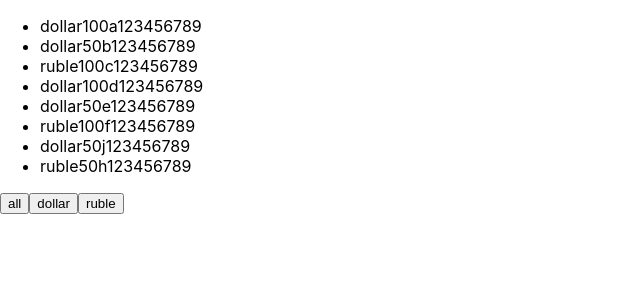
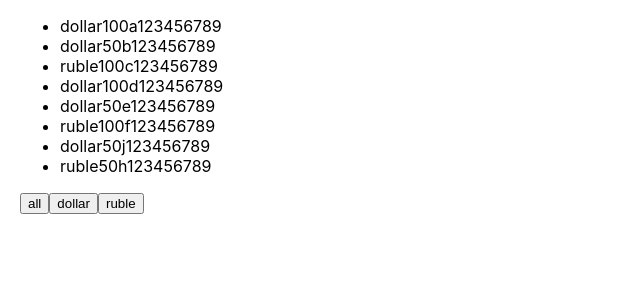
Before and after one commit to AndreiDudenkov/ReactLearning, a React (Create React App) app: page / in a window 1280 px wide. Shown: the top 300 px of the page, without its empty margins (0-640 px from the left). Built offline with nearby package versions, Linux system fonts and the light colour scheme.

Commit message:
filter + useState + externalComponents

```diff
--- a/src/App.css
+++ b/src/App.css
@@ -6,3 +6,6 @@
 .App > div {
   margin-right: 50px;
 }
+#body {
+  margin-left: 20px;
+}
--- a/src/App.tsx
+++ b/src/App.tsx
@@ -1,5 +1,6 @@
 import React, {useState} from 'react';
 import './App.css';
+import {NewComponent} from "./ExternalComponents";
 
 
 function App() {
@@ -14,7 +15,7 @@ function App() {
         {banknote: "ruble", nominal: 50, number: "h123456789"}
     ])
     const[ peremenna, functForFind] = useState('all')
-     let currentMoney = money
+    let currentMoney = money
 
     if (peremenna === "dollar"){
         currentMoney = money.filter((el)=> el.banknote === "dollar")
@@ -22,27 +23,12 @@ function App() {
         currentMoney = money.filter((el)=> el.banknote === "ruble")
     }
     const onClickHandler = (namebtn: string) => {
+
         functForFind(namebtn)
 
     }
-    return (<div>
-            <ul>
-                {currentMoney.map((objFromMoneyArr, index) => {
-                    return (
-                        <li key={index}>
-                            <span>{objFromMoneyArr.banknote}</span>
-                            <span>{objFromMoneyArr.nominal}</span>
-                            <span>{objFromMoneyArr.number}</span>
-                        </li>
-
-
-                    )
-                })}
-            </ul>
-            <button onClick={()=>onClickHandler('all')}>all</button>
-            <button onClick={()=>onClickHandler('dollar')}>dollar</button>
-            <button onClick={()=>onClickHandler('ruble')}>ruble</button>
-        </div>
+    return (
+        <NewComponent  currentMoneyPr={currentMoney} callback={onClickHandler}/>
     );
 }
 
--- a/src/ExternalComponents.tsx
+++ b/src/ExternalComponents.tsx
@@ -1 +1,37 @@
-import React from 'react';
+import React from "react";
+
+type NewComponentType ={
+    currentMoneyPr: Array<MoneyType>
+    callback: (name: string)=> void
+}
+type MoneyType= {
+    banknote: string,
+    nominal: number,
+    number: string
+}
+
+export const NewComponent = (props:NewComponentType) => {
+
+    const onClickHandler = (param:string) => {
+        {props.callback(param)}
+    }
+
+    return (
+<div id='body'>
+    <ul>
+        {props.currentMoneyPr.map((objFromMoneyArr, index) => {
+            return (
+                <li key={index}>
+                    <span>{objFromMoneyArr.banknote}</span>
+                    <span>{objFromMoneyArr.nominal}</span>
+                    <span>{objFromMoneyArr.number}</span>
+                </li>
+            )
+        })}
+    </ul>
+    <button onClick={()=>onClickHandler('all')}>all</button>
+    <button onClick={()=>onClickHandler('dollar')}>dollar</button>
+    <button onClick={()=>onClickHandler('ruble')}>ruble</button>
+</div>
+)
+}
```
